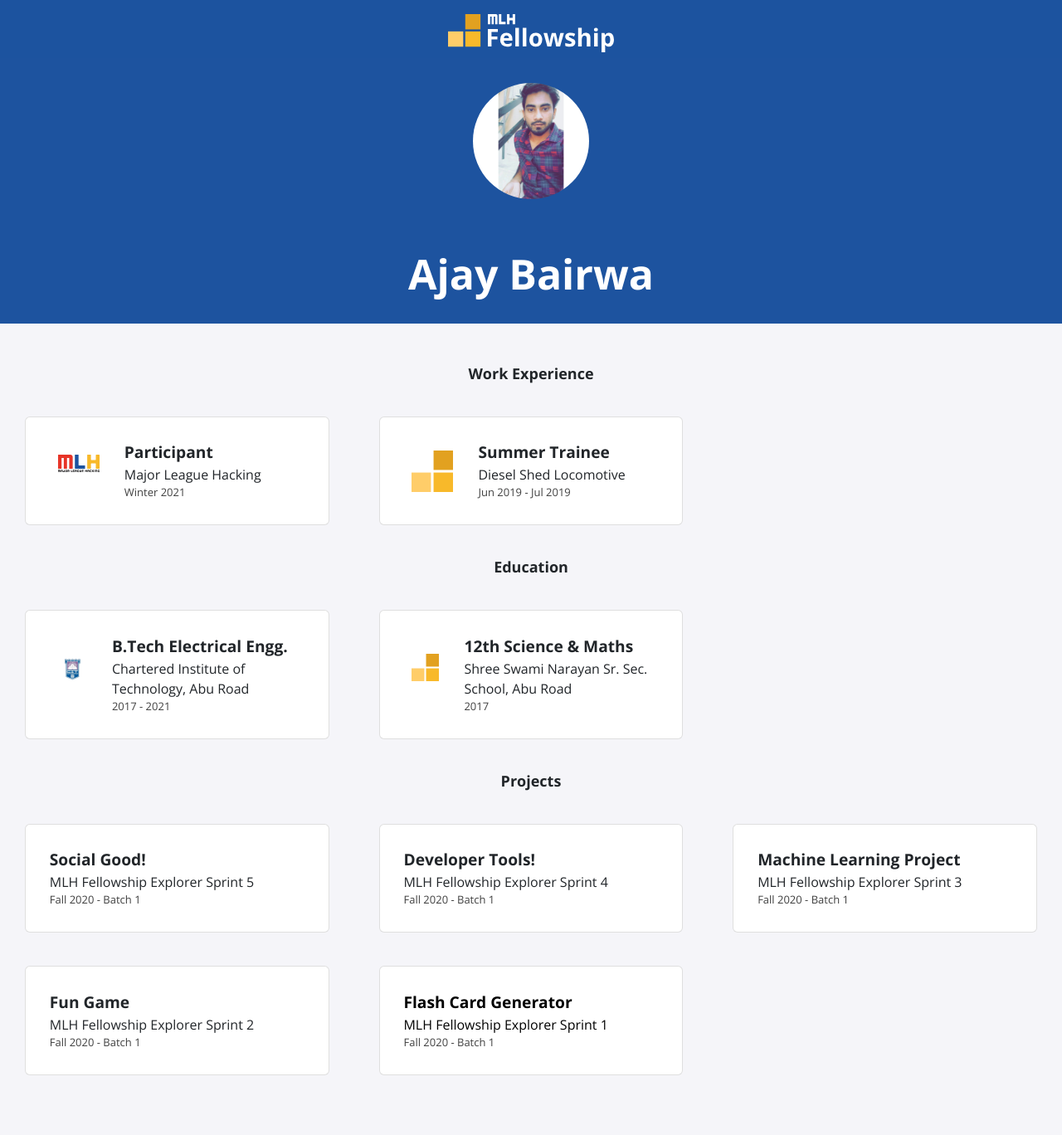
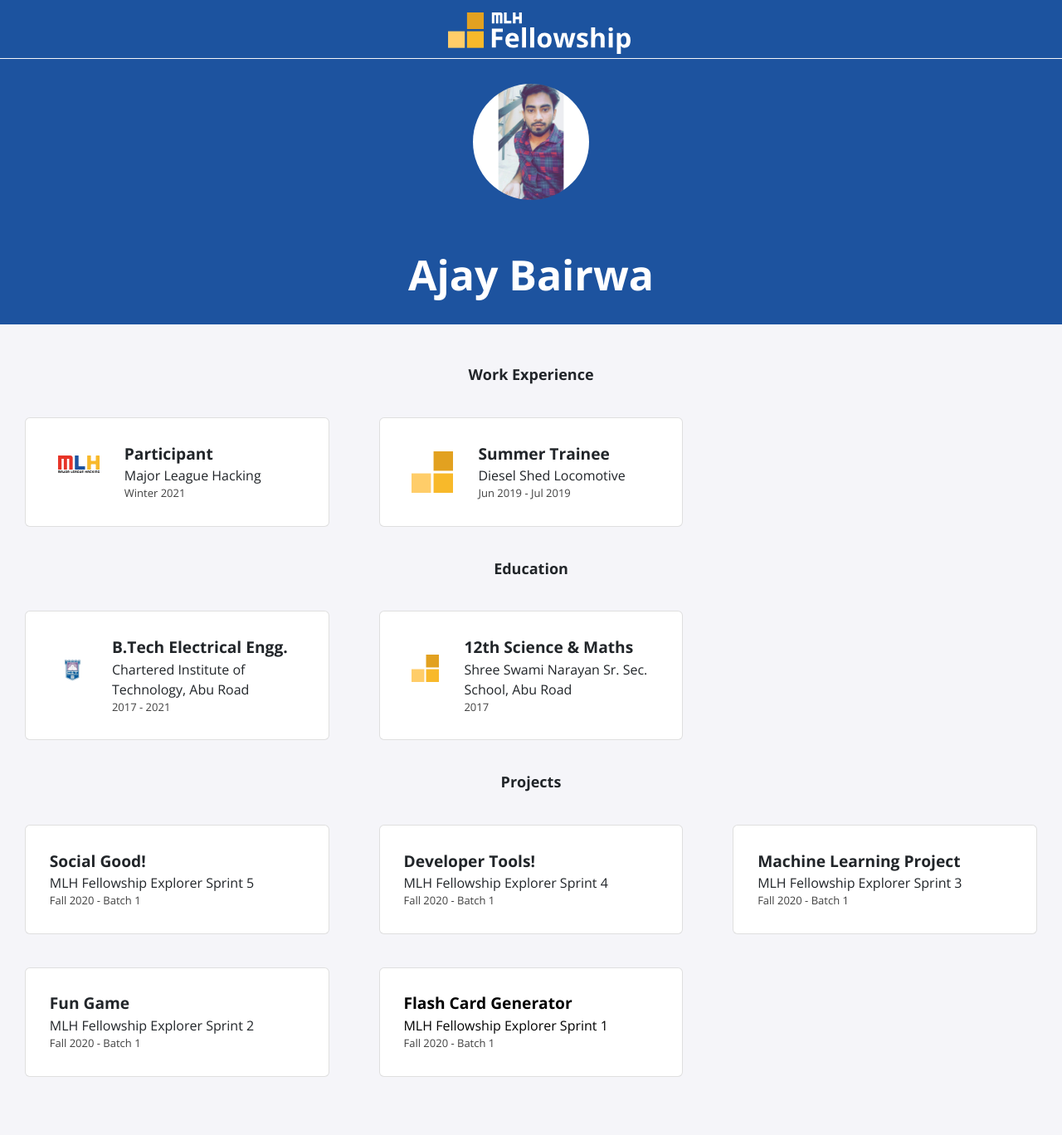
Before and after one commit to bairwa25/bairwa25.github.io, a Jekyll site: the page built from index.html, in a window 1280 px wide. Shown: the whole page at 83% size. Built offline with Jekyll 4.4.1, drawn with Linux system fonts in a browser that asks for light colours; nearby versions of some CDN libraries.

Commit message:
justify logo left

```diff
--- a/_sass/navbar.scss
+++ b/_sass/navbar.scss
@@ -25,7 +25,8 @@
 }
 
 .nav-logo img {
-    width: 200px;
+    width: 240px;
+    padding-left: 20px;
 }
 
 .nav-content nav {
```
